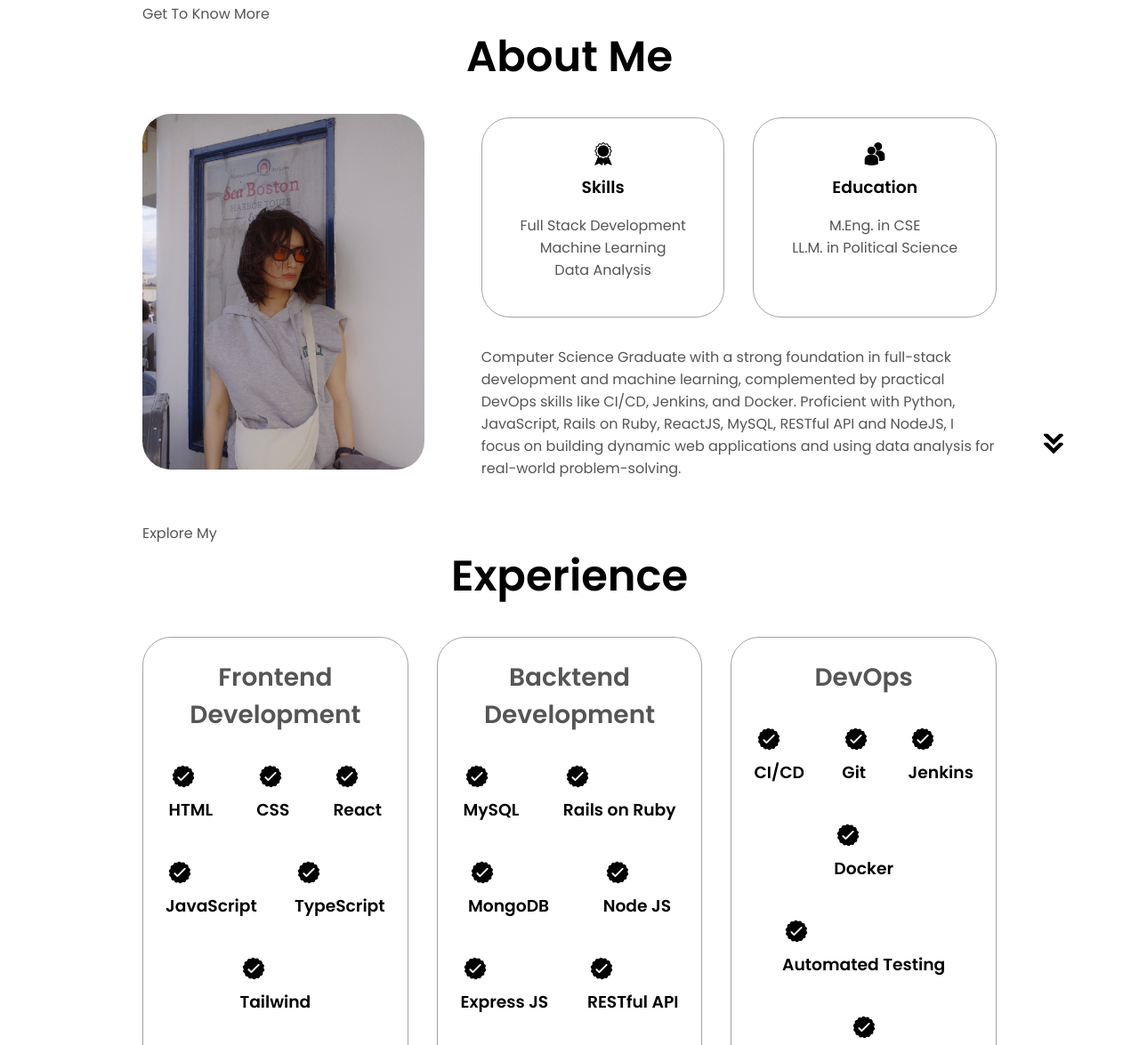
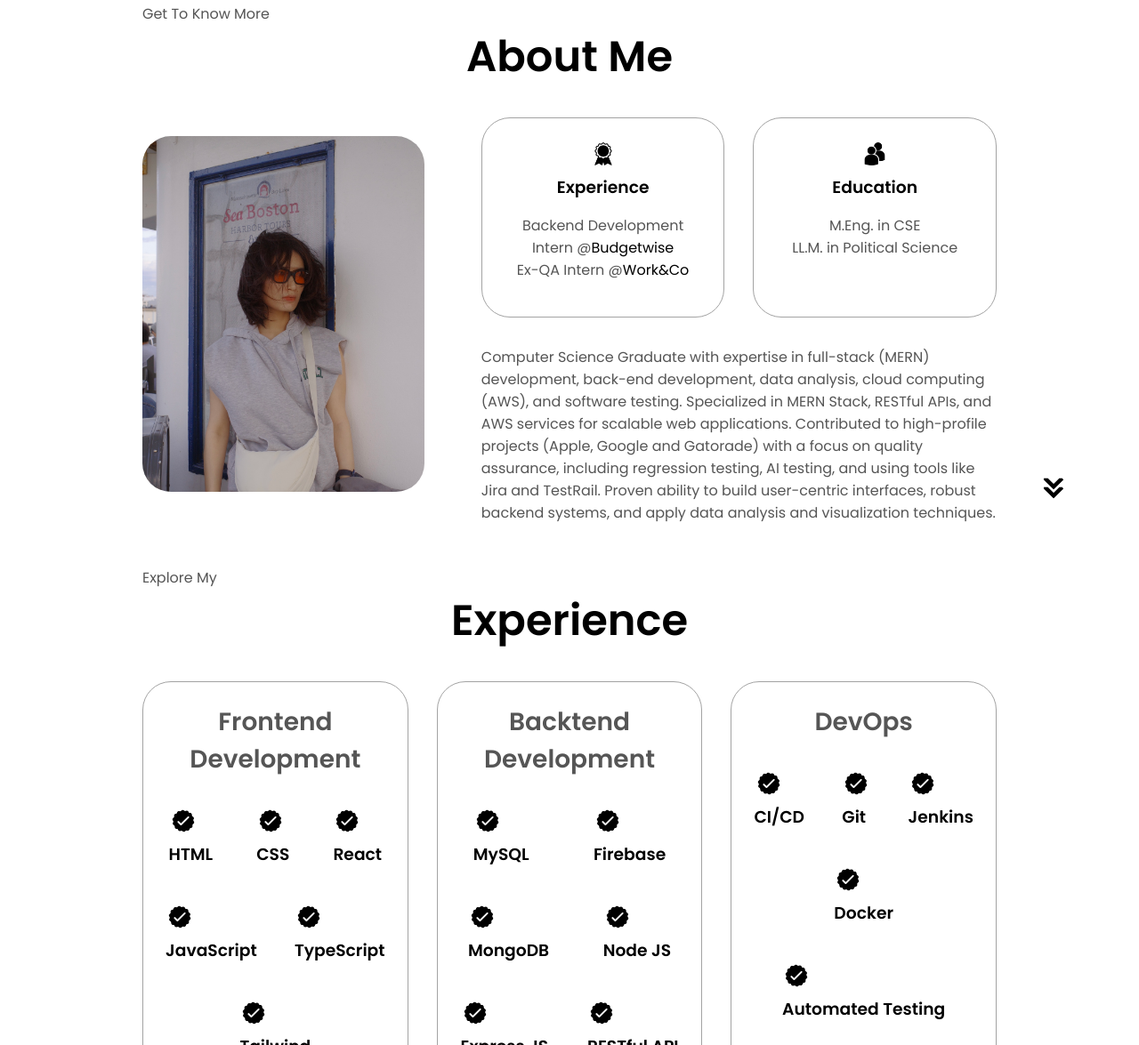
Before and after one commit to wahyeung/html-css-js-portfolio, a plain HTML site: page assets/index.html in a window 1280 px wide. Shown: the part 925-2100 px from the top of the page at 89% size. Drawn offline with Linux system fonts and the light colour scheme; files whose address does not match are found by name.

Commit message:
updating

```diff
--- a/assets/index.html
+++ b/assets/index.html
@@ -44,7 +44,7 @@
         <div class="section__text">
             <p class="section__text__p1">Hello, I'm</p>
             <h1 class="title">Luna Lu</h1>
-            <p class="section__text__p2">Graduate Student in CSE at UConn</p>
+            <p class="section__text__p2">MS Student in Computer Science and Engineering @UConn</p>
             <div class="btn-container">
                 <button class="btn btn-color-2"
                 onclick="window.open('./resume-example.pdf')"
@@ -90,8 +90,9 @@
                         <img src="experience.png"
                         alt="experience icon"
                         class="icon"/>
-                        <h3>Skills</h3>
-                        <p>Full Stack Development <br>Machine Learning <br>Data Analysis</p>
+                        <h3>Experience</h3>
+                        <p>Backend Development Intern @<a href = "https://www.linkedin.com/company/budget-wise/posts/?feedView=all" taget="_blank">Budgetwise </a><br>
+                            Ex-QA Intern @<a href = "https://work.co" target="_blank">Work&Co</a></p>
                     </div>
                     <div class="details-container">
                         <img
@@ -103,7 +104,7 @@
                     </div>
                 </div>
                 <div class="text-container">
-                    <p>Computer Science Graduate with a strong foundation in full-stack development and machine learning, complemented by practical DevOps skills like CI/CD, Jenkins, and Docker. Proficient with Python, JavaScript, Rails on Ruby, ReactJS, MySQL, RESTful API and NodeJS, I focus on building dynamic web applications and using data analysis for real-world problem-solving.</p>
+                    <p>Computer Science Graduate with expertise in full-stack (MERN) development, back-end development, data analysis, cloud computing (AWS), and software testing. Specialized in MERN Stack, RESTful APIs, and AWS services for scalable web applications. Contributed to high-profile projects (Apple, Google and Gatorade) with a focus on quality assurance, including regression testing, AI testing, and using tools like Jira and TestRail. Proven ability to build user-centric interfaces, robust backend systems, and apply data analysis and visualization techniques.</p>
                 </div>
             </div>
         </div>
@@ -201,7 +202,7 @@
                             alt="Experience icon"
                             class="icon"/>
                             <div>
-                                <h3>Rails on Ruby</h3>
+                                <h3>Firebase</h3>
                                 <!-- <p>Experienced</p> -->
                             </div>
                         </article>
@@ -358,7 +359,7 @@
                         GitHub
                     </button>
                     <button class="btn btn-color-2 project-btn"
-                    onclick="location.href = 'https://drive.google.com/file/d/115L2qwXDUZQS7ukdOsNVp58LRygN1IlI/view?usp=drive_link">
+                    onclick="location.href = 'https://drive.google.com/file/d/115L2qwXDUZQS7ukdOsNVp58LRygN1IlI/view?usp=drive_link'">
                         Live Demo
                     </button>
                 </div>
```
Also changed, not shown: index.html (+6 -5 lines), assets/about-pic.png (added), 1 other file.
